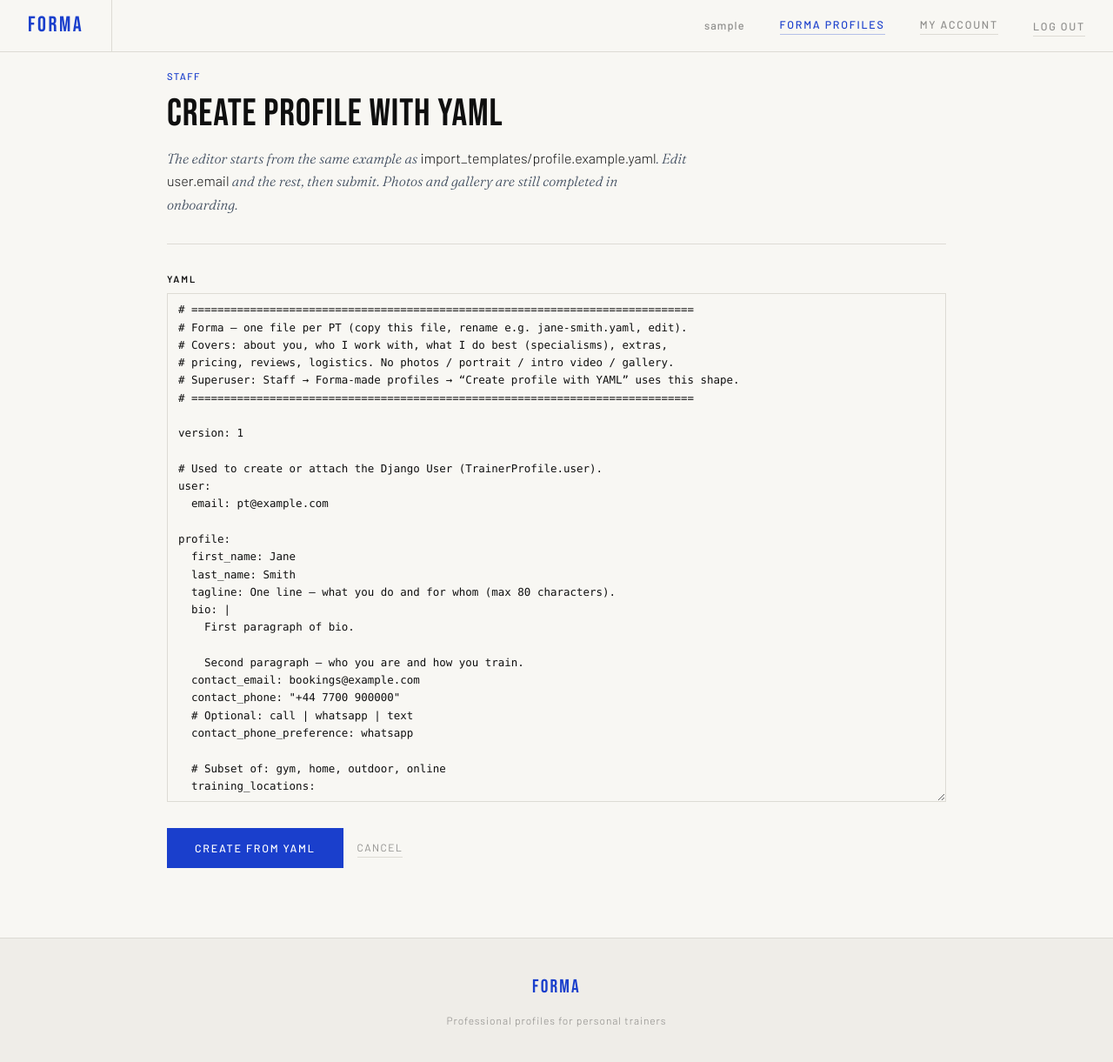
After one commit to RoyKeane94/forma, a Django app: page /staff/forma-profiles/new/yaml/ in a window 1280 px wide. The commit adds this page. Shown: the top 1221 px of the page at 87% size. Run offline with Django 5.2, Linux system fonts and the light colour scheme; the visitor is signed in with stand-in values (Sample User, id 1).

Commit message:
YAML Upload

```diff
--- a/forma_project/import_templates/profile.example.yaml
+++ b/forma_project/import_templates/profile.example.yaml
@@ -2,7 +2,7 @@
 # Forma — one file per PT (copy this file, rename e.g. jane-smith.yaml, edit).
 # Covers: about you, who I work with, what I do best (specialisms), extras,
 # pricing, reviews, logistics. No photos / portrait / intro video / gallery.
-# Importer: not wired yet — this is the target shape for a superuser upload.
+# Superuser: Staff → Forma-made profiles → “Create profile with YAML” uses this shape.
 # =============================================================================
 
 version: 1
--- /dev/null
+++ b/forma_project/pages/forma_yaml_import.py
@@ -0,0 +1,326 @@
+"""
+Apply Forma staff YAML (import_templates/profile.example.yaml shape) to a TrainerProfile.
+Used after creating the placeholder user + profile + ensure_onboarding_children().
+"""
+
+from __future__ import annotations
+
+from decimal import Decimal, InvalidOperation
+from pathlib import Path
+
+import yaml
+from django.conf import settings
+from django.core.exceptions import ValidationError
+
+from .models import (
+    QUICK_QUALIFICATION_CHOICES,
+    TRAINING_LOCATION_CHOICES,
+    CONTACT_PHONE_PREFERENCE_CHOICES,
+    PrimaryArea,
+    SpecialismCatalog,
+    TrainerAdditionalQualification,
+    TrainerPriceTier,
+    TrainerSpecialism,
+    TrainerWhoIWorkWithItem,
+)
+
+_QUICK_KEYS = frozenset(k for k, _ in QUICK_QUALIFICATION_CHOICES)
+_TRAIN_LOC_KEYS = frozenset(k for k, _ in TRAINING_LOCATION_CHOICES)
+_PHONE_PREF = frozenset(k for k, _ in CONTACT_PHONE_PREFERENCE_CHOICES)
+
+
+def read_profile_example_template() -> str:
+    path = Path(settings.BASE_DIR) / 'import_templates' / 'profile.example.yaml'
+    if not path.is_file():
+        raise FileNotFoundError(f'Missing template file: {path}')
+    return path.read_text(encoding='utf-8')
+
+
+def parse_forma_profile_yaml(text: str) -> dict:
+    if not (text or '').strip():
+        raise ValidationError('Paste YAML content before submitting.')
+    try:
+        data = yaml.safe_load(text)
+    except yaml.YAMLError as e:
+        raise ValidationError(f'Invalid YAML: {e}') from e
+    if data is None:
+        raise ValidationError('YAML parsed to nothing — use a mapping at the root.')
+    if not isinstance(data, dict):
+        raise ValidationError('YAML root must be a mapping (key/value document).')
+    return data
+
+
+def _truthy(v) -> bool:
+    if isinstance(v, bool):
+        return v
+    if v is None:
+        return False
+    s = str(v).strip().lower()
+    return s in ('1', 'true', 'yes', 'y', 'on')
+
+
+def _coerce_decimal(v):
+    if v is None or v == '':
+        return None
+    if isinstance(v, (int, float)):
+        return Decimal(str(v))
+    try:
+        return Decimal(str(v).strip())
+    except (InvalidOperation, ValueError):
+        return None
+
+
+def apply_forma_profile_yaml(profile: TrainerProfile, data: dict) -> None:
+    """Mutate profile and related rows from parsed YAML. Caller wraps in transaction."""
+    user_block = data.get('user') or {}
+    if not isinstance(user_block, dict):
+        user_block = {}
+    prof_in = data.get('profile') or {}
+    if not isinstance(prof_in, dict):
+        raise ValidationError('Missing or invalid "profile" section.')
+
+    first = (prof_in.get('first_name') or '').strip()
+    last = (prof_in.get('last_name') or '').strip()
+    if not first or not last:
+        raise ValidationError('profile.first_name and profile.last_name are required.')
+
+    profile.first_name = first[:150]
+    profile.last_name = last[:150]
+    profile.tagline = (prof_in.get('tagline') or '')[:80].strip()
+    profile.bio = (prof_in.get('bio') or '').strip() or ''
+    profile.contact_email = (prof_in.get('contact_email') or '').strip()[:254]
+    profile.contact_phone = (prof_in.get('contact_phone') or '').strip()[:32]
+    pref = (prof_in.get('contact_phone_preference') or '').strip().lower()
+    profile.contact_phone_preference = pref if pref in _PHONE_PREF else ''
+    profile.free_consultation = _truthy(prof_in.get('free_consultation'))
+    profile.instagram_handle = (prof_in.get('instagram_handle') or '').strip().lstrip('@')[:64]
+    profile.show_intro_video = _truthy(prof_in.get('show_intro_video', True))
+    profile.is_published = _truthy(prof_in.get('is_published', True))
+
+    raw_tl = prof_in.get('training_locations')
+    if raw_tl is None:
+        profile.training_locations = []
+    elif isinstance(raw_tl, list):
+        cleaned = [str(x).strip().lower() for x in raw_tl if str(x).strip()]
+        bad = [x for x in cleaned if x not in _TRAIN_LOC_KEYS]
+        if bad:
+            raise ValidationError(f'Invalid training_locations keys: {", ".join(bad)}')
+        profile.training_locations = cleaned
+    else:
+        raise ValidationError('profile.training_locations must be a list.')
+
+    pa = (prof_in.get('primary_area') or '').strip()
+    if pa:
+        area = PrimaryArea.objects.filter(name__iexact=pa).first()
+        if not area:
+            raise ValidationError(f'Unknown primary_area name: {pa!r} (must match catalogue).')
+        profile.primary_area = area
+    else:
+        profile.primary_area = None
+
+    oa = prof_in.get('other_areas')
+    if oa is None:
+        profile.other_areas = []
+    elif isinstance(oa, list):
+        built: list = []
+        for x in oa:
+            if isinstance(x, str) and x.strip():
+                built.append(x.strip())
+            elif isinstance(x, dict):
+                name = (x.get('name') or '').strip()
+                outward = (x.get('outward') or '').strip()
+                if name:
+                    built.append({'name': name, 'outward': outward})
+        profile.other_areas = built
+    else:
+        raise ValidationError('profile.other_areas must be a list.')
+
+    qq = data.get('quick_qualifications')
+    if qq is None:
+        profile.quick_qualifications = []
+    elif isinstance(qq, list):
+        keys = [str(x).strip() for x in qq if str(x).strip()]
+        bad = [k for k in keys if k not in _QUICK_KEYS]
+        if bad:
+            raise ValidationError(f'Invalid quick_qualifications keys: {", ".join(bad)}')
+        profile.quick_qualifications = keys
+    else:
+        raise ValidationError('quick_qualifications must be a list.')
+
+    qn = data.get('quick_qualification_notes')
+    if qn is None:
+        profile.quick_qualification_notes = {}
+    elif isinstance(qn, dict):
+        out_notes = {}
+        for k, v in qn.items():
+            ks = str(k).strip()
+            if ks in _QUICK_KEYS and (v is not None):
+                out_notes[ks] = str(v).strip()[:600]
+        profile.quick_qualification_notes = out_notes
+    else:
+        raise ValidationError('quick_qualification_notes must be a mapping.')
+
+    who = data.get('who_i_work_with')
+    if who is None:
+        who = []
+    if not isinstance(who, list):
+        raise ValidationError('who_i_work_with must be a list.')
+    if len(who) > 8:
+        raise ValidationError('who_i_work_with allows at most 8 rows.')
+    for o in range(1, 9):
+        w, _ = TrainerWhoIWorkWithItem.objects.get_or_create(
+            profile=profile,
+            order=o,
+            defaults={'title': '', 'description': ''},
+        )
+        if o - 1 < len(who):
+            row = who[o - 1]
+            if not isinstance(row, dict):
+                raise ValidationError(f'who_i_work_with[{o}] must be a mapping.')
+            w.title = (row.get('title') or '').strip()[:120]
+            w.description = (row.get('description') or '').strip()[:600]
+        else:
+            w.title = ''
+            w.description = ''
+        w.save()
+
+    specs = data.get('specialisms')
+    if specs is None:
+        specs = []
+    if not isinstance(specs, list):
+        raise ValidationError('specialisms must be a list.')
+    if len(specs) > 4:
+        raise ValidationError('specialisms allows at most 4 rows.')
+    for o in range(1, 5):
+        ts = TrainerSpecialism.objects.filter(profile=profile, order=o).first()
+        if not ts:
+            ts = TrainerSpecialism.objects.create(profile=profile, order=o, title='')
+        if o - 1 < len(specs):
+            row = specs[o - 1]
+            if not isinstance(row, dict):
+                raise ValidationError(f'specialisms[{o}] must be a mapping.')
+            title = (row.get('title') or '').strip()[:120]
+            if title:
+                cat, _ = SpecialismCatalog.get_or_create_for_title(title)
+                ts.catalog = cat
+                ts.title = ''
+            else:
+                ts.catalog = None
+                ts.title = ''
+            ts.description = (row.get('description') or '').strip()[:280]
+        else:
+            ts.catalog = None
+            ts.title = ''
+            ts.description = ''
+        ts.save()
+
+    addq = data.get('additional_qualifications')
+    if addq is None:
+        addq = []
+    if not isinstance(addq, list):
+        raise ValidationError('additional_qualifications must be a list.')
+    if len(addq) > 10:
+        raise ValidationError('additional_qualifications allows at most 10 rows.')
+    for o in range(1, 11):
+        row_obj, _ = TrainerAdditionalQualification.objects.get_or_create(
+            profile=profile,
+            order=o,
+            defaults={'name': '', 'detail': '', 'description': ''},
+        )
+        if o - 1 < len(addq):
+            row = addq[o - 1]
+            if not isinstance(row, dict):
+                raise ValidationError(f'additional_qualifications[{o}] must be a mapping.')
+            row_obj.name = (row.get('name') or '').strip()[:255]
+            row_obj.detail = (row.get('detail') or '').strip()[:255]
+            row_obj.description = (row.get('description') or '').strip()
+        else:
+            row_obj.name = ''
+            row_obj.detail = ''
+            row_obj.description = ''
+        row_obj.save()
+
+    prices = data.get('price_tiers')
+    if prices is None:
+        prices = []
+    if not isinstance(prices, list):
+        raise ValidationError('price_tiers must be a list.')
+    if len(prices) > 10:
+        raise ValidationError('price_tiers allows at most 10 rows.')
+    popular_count = 0
+    for o in range(1, 11):
+        tier, _ = TrainerPriceTier.objects.get_or_create(
+            profile=profile,
+            order=o,
+            defaults={'label': '', 'unit_note': '', 'price': None, 'is_most_popular': False},
+        )
+        if o - 1 < len(prices):
+            row = prices[o - 1]
+            if not isinstance(row, dict):
+                raise ValidationError(f'price_tiers[{o}] must be a mapping.')
+            tier.label = (row.get('label') or '').strip()[:120]
+            tier.unit_note = (row.get('unit_note') or '').strip()[:120]
+            tier.price = _coerce_decimal(row.get('price'))
+            mp = _truthy(row.get('is_most_popular'))
+            tier.is_most_popular = mp
+            if mp:
+                popular_count += 1
+        else:
+            tier.label = ''
+            tier.unit_note = ''
+            tier.price = None
+            tier.is_most_popular = False
+        tier.save()
+    if popular_count > 1:
+        raise ValidationError('At most one price_tiers row may have is_most_popular: true.')
+
+    reviews = data.get('client_reviews')
+    if reviews is None:
+        reviews = []
+    if not isinstance(reviews, list):
+        raise ValidationError('client_reviews must be a list.')
+    if len(reviews) > 3:
+        raise ValidationError('client_reviews allows at most 3 rows.')
+    clean_reviews: list[dict] = []
+    for i, row in enumerate(reviews):
+        if not isinstance(row, dict):
+            raise ValidationError(f'client_reviews[{i}] must be a mapping.')
+        name = (row.get('name') or '').strip()
+        quote = (row.get('quote') or '').strip()
+        rating = row.get('rating')
+        try:
+            ri = int(rating)
+        except (TypeError, ValueError):
+            ri = 0
+        if not name or not quote:
+            raise ValidationError('Each client_reviews row needs name and quote.')
+        if not (1 <= ri <= 5):
+            raise ValidationError('Each client_reviews row needs rating 1–5.')
+        if not _truthy(row.get('confirmed')):
+            raise ValidationError('Each client_reviews row must have confirmed: true to show publicly.')
+        out = {'name': name[:120], 'quote': quote[:600], 'rating': ri, 'confirmed': True}
+        focus = (row.get('focus') or '').strip()
+        if focus:
+            out['focus'] = focus[:120]
+        if 'slot' in row and row['slot'] is not None:
+            try:
+                out['slot'] = int(row['slot'])
+            except (TypeError, ValueError):
+                pass
+        clean_reviews.append(out)
+    profile.client_reviews = clean_reviews
+
+    slot = data.get('featured_review_slot')
+    if slot is None or slot == '':
+        profile.featured_review_slot = None
+    else:
+        try:
+            si = int(slot)
+        except (TypeError, ValueError):
+            si = None
+        if si is not None and 0 <= si <= 2:
+            profile.featured_review_slot = si
+        else:
+            profile.featured_review_slot = None
+
+    profile.save()
--- a/forma_project/pages/templates/pages/staff_forma_profile_list.html
+++ b/forma_project/pages/templates/pages/staff_forma_profile_list.html
@@ -11,9 +11,12 @@
       Profiles you created use the same onboarding flow. Public URLs use <span class="font-body not-italic text-ink">/first-last/five-characters</span>.
     </p>
 
-    <p class="mb-6">
+    <p class="mb-6 flex flex-wrap items-center gap-3">
       <a href="{% url 'pages:staff_forma_profile_new' %}" class="inline-flex items-center justify-center bg-blue px-6 py-3 font-body text-[0.75rem] font-medium uppercase tracking-wide-2 text-white no-underline transition-colors hover:bg-blue-mid">
         Create profile
+      </a>
+      <a href="{% url 'pages:staff_forma_profile_new_yaml' %}" class="inline-flex items-center justify-center border border-blue bg-transparent px-6 py-3 font-body text-[0.75rem] font-medium uppercase tracking-wide-2 text-blue no-underline transition-colors hover:bg-blue-light">
+        Create profile with YAML
       </a>
     </p>
 
--- /dev/null
+++ b/forma_project/pages/templates/pages/staff_forma_profile_new_yaml.html
@@ -0,0 +1,29 @@
+{% extends "base.html" %}
+{% block title %}Create profile with YAML — Forma{% endblock %}
+{% block content_shell_class %}min-h-screen{% endblock %}
+
+{% block body %}
+<div class="px-page py-section">
+  <div class="mx-auto max-w-4xl">
+    <p class="mb-3 font-body text-[0.7rem] font-medium uppercase tracking-wide-3 text-blue">Staff</p>
+    <h1 class="mb-4 font-display text-[clamp(2rem,5vw,2.75rem)] leading-none tracking-[0.02em] text-ink">Create profile with YAML</h1>
+    <p class="mb-8 max-w-[60ch] font-serif text-[1rem] font-light italic leading-[1.65] text-slate">
+      The editor starts from the same example as <span class="font-body not-italic text-ink">import_templates/profile.example.yaml</span>. Edit <span class="font-body not-italic text-ink">user.email</span> and the rest, then submit. Photos and gallery are still completed in onboarding.
+    </p>
+
+    <form method="post" class="border-t border-rule pt-8" novalidate>
+      {% csrf_token %}
+      <div class="mb-6">
+        <label for="id_yaml_body" class="mb-2 block font-body text-[0.68rem] font-semibold uppercase tracking-[0.18em] text-ink">YAML</label>
+        <textarea id="id_yaml_body" name="yaml_body" rows="28" class="w-full resize-y border border-rule bg-paper px-3 py-2 font-mono text-[0.78rem] leading-relaxed text-ink outline-none ring-blue focus:border-transparent focus:ring-1" spellcheck="false">{{ yaml_body }}</textarea>
+      </div>
+      <div class="flex flex-wrap items-center gap-4">
+        <button type="submit" class="inline-flex cursor-pointer items-center justify-center border-0 bg-blue px-8 py-[0.85rem] font-body text-[0.78rem] font-medium uppercase tracking-wide-2 text-white transition-colors hover:bg-blue-mid">
+          Create from YAML
+        </button>
+        <a href="{% url 'pages:staff_forma_profiles' %}" class="border-b border-rule pb-0.5 font-body text-[0.75rem] uppercase tracking-wide-3 text-muted no-underline hover:border-ink hover:text-ink">Cancel</a>
+      </div>
+    </form>
+  </div>
+</div>
+{% endblock %}
--- a/forma_project/pages/urls.py
+++ b/forma_project/pages/urls.py
@@ -13,6 +13,11 @@ urlpatterns = [
     ),
     path('stripe/webhook/', views.stripe_webhook, name='stripe_webhook'),
     path('staff/forma-profiles/', views.staff_forma_profile_list, name='staff_forma_profiles'),
+    path(
+        'staff/forma-profiles/new/yaml/',
+        views.staff_forma_profile_create_yaml,
+        name='staff_forma_profile_new_yaml',
+    ),
     path('staff/forma-profiles/new/', views.staff_forma_profile_create, name='staff_forma_profile_new'),
     path(
         'staff/forma-profiles/<int:profile_pk>/delete/',
--- a/forma_project/pages/views.py
+++ b/forma_project/pages/views.py
@@ -7,6 +7,7 @@ from django.contrib.auth import get_user_model, login
 from django.contrib.auth.decorators import login_required, user_passes_test
 from django.db import transaction
 from django.db.models import Prefetch
+from django.core.exceptions import ValidationError
 from django.http import Http404, HttpResponse, HttpResponseBadRequest
 from django.shortcuts import get_object_or_404, redirect, render
 from django.urls import reverse
@@ -33,6 +34,11 @@ from .forms import (
     TrainerSpecialismFormSet,
     client_reviews_form_initial,
     price_tier_row_captions_for_meta_form,
+)
+from .forma_yaml_import import (
+    apply_forma_profile_yaml,
+    parse_forma_profile_yaml,
+    read_profile_example_template,
 )
 from .models import QUICK_QUALIFICATION_CHOICES, TrainerProfile, TrainerSpecialism, ensure_onboarding_children
 from .stripe_keep_profile import (
@@ -455,6 +461,133 @@ def staff_forma_profile_create(request):
         request,
         'pages/staff_forma_profile_new.html',
         {'form': form},
+    )
+
+
+@user_passes_test(lambda u: u.is_superuser)
+def staff_forma_profile_create_yaml(request):
+    try:
+        example_yaml = read_profile_example_template()
+    except FileNotFoundError:
+        example_yaml = ''
+        if request.method == 'GET':
+            messages.warning(request, 'Example template file is missing from the server.')
+
+    if request.method == 'POST':
+        raw = request.POST.get('yaml_body', '')
+        try:
+            data = parse_forma_profile_yaml(raw)
+        except ValidationError as exc:
+            for msg in exc.messages:
+                messages.error(request, msg)
+            return render(
+                request,
+                'pages/staff_forma_profile_new_yaml.html',
+                {'yaml_body': raw},
+            )
+
+        user_block = data.get('user') or {}
+        if not isinstance(user_block, dict):
+            user_block = {}
+        email = (user_block.get('email') or '').strip()
+        if not email:
+            messages.error(request, 'user.email is required in the YAML.')
+            return render(
+                request,
+                'pages/staff_forma_profile_new_yaml.html',
+                {'yaml_body': raw},
+            )
+
+        User = get_user_model()
+        email_field = User._meta.get_field('email')
+        email_max = getattr(email_field, 'max_length', None) or 254
+        if len(email) > email_max:
+            messages.error(request, f'user.email must be at most {email_max} characters.')
+            return render(
+                request,
+                'pages/staff_forma_profile_new_yaml.html',
+                {'yaml_body': raw},
+            )
+
+        if User.objects.filter(email__iexact=email).exists():
+            messages.error(request, 'A user with this email already exists.')
+            return render(
+                request,
+                'pages/staff_forma_profile_new_yaml.html',
+                {'yaml_body': raw},
+            )
+
+        prof_in = data.get('profile') or {}
+        if not isinstance(prof_in, dict):
+            messages.error(request, 'YAML must include a top-level "profile" mapping.')
+            return render(
+                request,
+                'pages/staff_forma_profile_new_yaml.html',
+                {'yaml_body': raw},
+            )
+        first = (prof_in.get('first_name') or '').strip()
+        last = (prof_in.get('last_name') or '').strip()
+        if not first or not last:
+            messages.error(request, 'profile.first_name and profile.last_name are required.')
+            return render(
+                request,
+                'pages/staff_forma_profile_new_yaml.html',
+                {'yaml_body': raw},
+            )
+
+        try:
+            with transaction.atomic():
+                username_max = User._meta.get_field('username').max_length
+                uname = f'forma_{secrets.token_hex(8)}'
+                while User.objects.filter(username=uname).exists():
+                    uname = f'forma_{secrets.token_hex(8)}'
+                uname = uname[:username_max]
+
+                user = User(
+                    username=uname,
+                    email=email[:email_max],
+                    first_name=first[:150],
+                    last_name=last[:150],
+                    is_active=False,
+                )
+                user.set_unusable_password()
+                user.save()
+                AccountsProfile.objects.get_or_create(user=user)
+                profile = TrainerProfile(
+                    user=user,
+                    first_name=first[:150],
+                    last_name=last[:150],
+                    tagline='',
+                    bio='',
+                    forma_made=True,
+                    created_by=request.user,
+                    is_published=True,
+                )
+                profile.save()
+                ensure_onboarding_children(profile)
+                apply_forma_profile_yaml(profile, data)
+                user.first_name = profile.first_name
+                user.last_name = profile.last_name
+                user.save(update_fields=['first_name', 'last_name'])
+        except ValidationError as exc:
+            for msg in exc.messages:
+                messages.error(request, msg)
+            return render(
+                request,
+                'pages/staff_forma_profile_new_yaml.html',
+                {'yaml_body': raw},
+            )
+
+        messages.success(
+            request,
+            'Profile created from YAML. Complete any remaining onboarding steps (e.g. photos).',
+        )
+        return redirect('pages:staff_forma_onboarding', profile_pk=profile.pk)
+
+    return render(
+        request,
+        'pages/staff_forma_profile_new_yaml.html',
+        {'yaml_body': example_yaml},
     )
 
 
--- a/forma_project/requirements.txt
+++ b/forma_project/requirements.txt
@@ -8,3 +8,4 @@ python-dotenv>=1.0
 psycopg[binary]>=3.1,<3.3
 django-storages[boto3]>=1.14,<2
 boto3>=1.34,<2
+PyYAML>=6,<7
--- a/requirements.txt
+++ b/requirements.txt
@@ -8,3 +8,4 @@ python-dotenv>=1.0
 psycopg[binary]>=3.1,<3.3
 django-storages[boto3]>=1.14,<2
 boto3>=1.34,<2
+PyYAML>=6,<7
```
